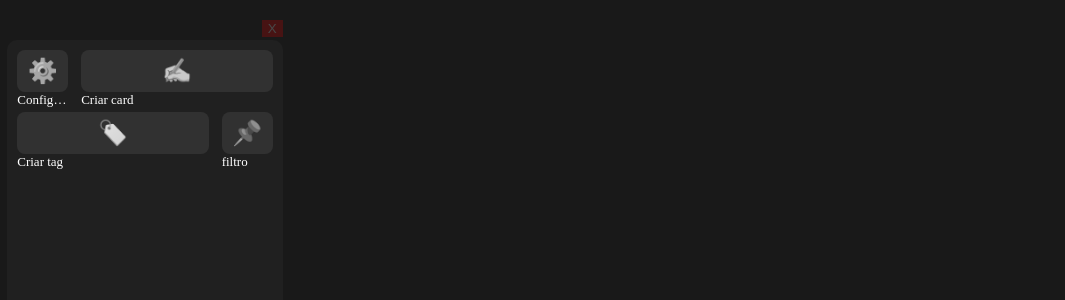
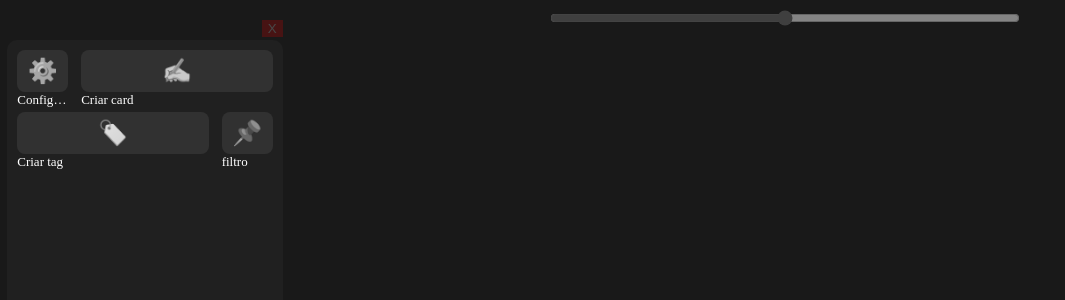
Before and after one commit to vinicius-mns/Caderno, a Vue app: page /cards in a window 1280 px wide. Shown: the top 300 px of the page, without its empty margins (0-1065 px from the left). Built offline with nearby package versions, Linux system fonts and the light colour scheme; the HTML template or start-up script is replaced by a standard one.

Commit message:
feat(components/template/CardsRander.vue)[template] Adicionar CardsRange 	modified:   src/components/template/CardsRander.vue

```diff
--- a/src/components/template/CardsRander.vue
+++ b/src/components/template/CardsRander.vue
@@ -1,9 +1,11 @@
 <script setup lang="ts">
 import CardsList from '../organisms/card/CardsList.vue'
+import CardsRange from '../organisms/card/CardsRange.vue';
 </script>
 
 <template>
   <div class="cards-container">
+    <CardsRange />
     <CardsList />
   </div>
 </template>
@@ -11,12 +13,8 @@ import CardsList from '../organisms/card/CardsList.vue'
 <style scoped lang="scss">
 .cards-container {
   width: 95%;
-  // box-sizing: border-box;
-  // padding: 10px;
-  // width: 100%;
-  // display: flex;
-  // justify-content: center;
-  // width: calc(98dvw - 24.5dvw);
-  // margin-left: 24.5dvw;
+  display: flex;
+  flex-direction: column;
+  align-items: center;
 }
 </style>
```
